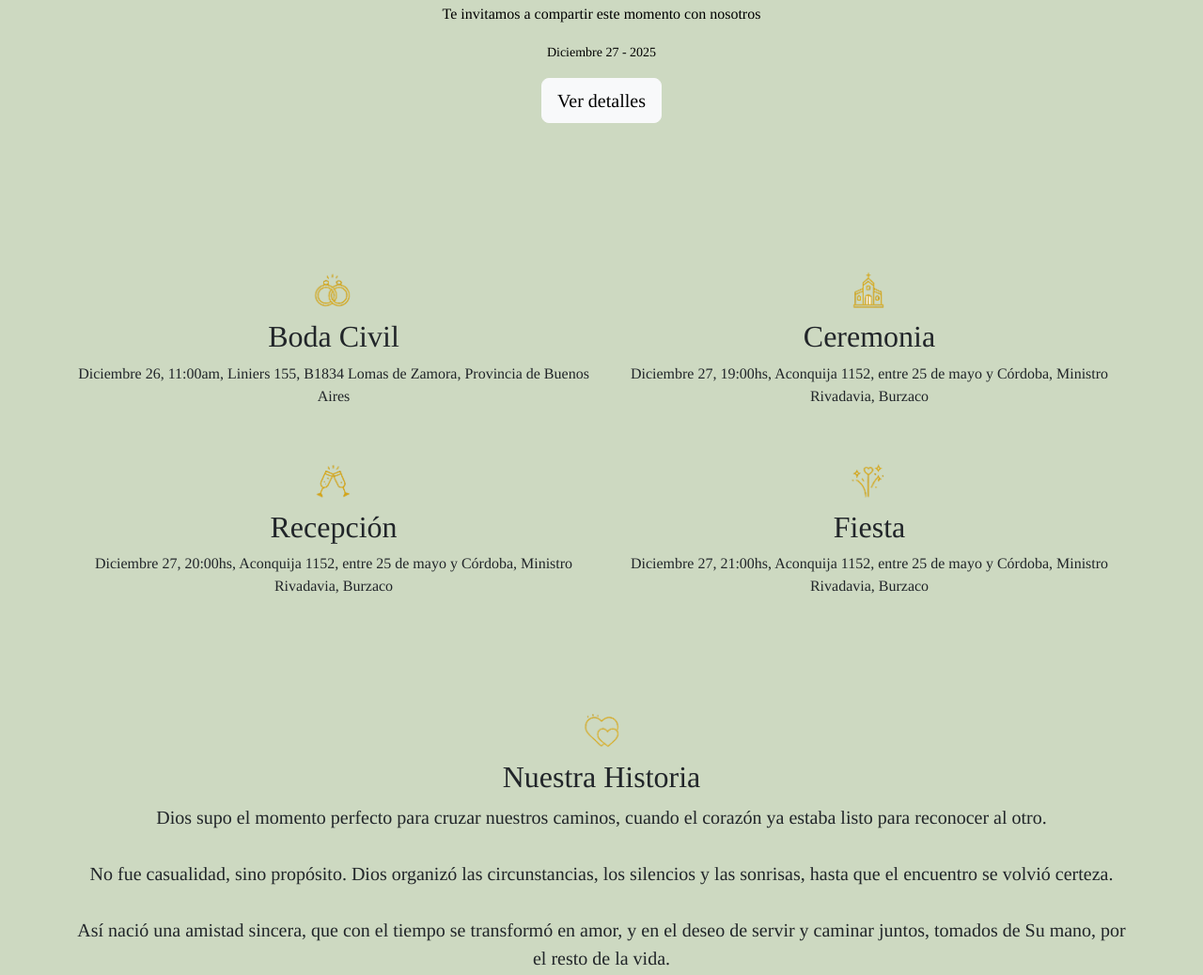
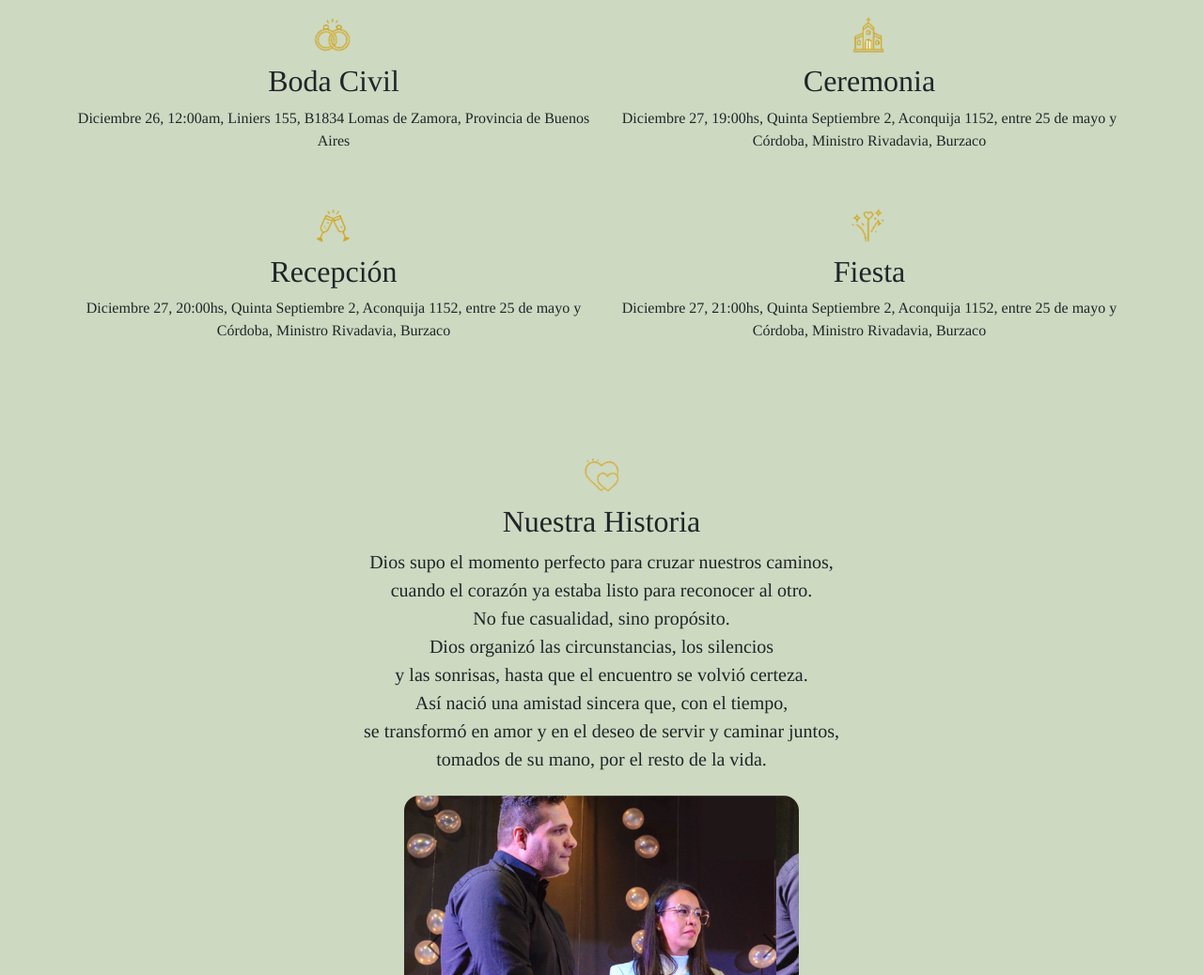
Before and after one commit to invitaciondeboda-ui/bodaNelvia-Nestor, a plain HTML site: page index.html in a window 1280 px wide. Shown: the part 2135-3173 px from the top of the page at 94% size. Drawn offline with nearby package versions, Linux system fonts and the light colour scheme; a web font is replaced by a local one.

Commit message:
Add files via upload
cambios en los textos y direccion

```diff
--- a/index.html
+++ b/index.html
@@ -186,25 +186,7 @@
     <img src="img/encabezado.jpg" alt="Modo" class="img-fluid rounded shadow">
   </section>
 
-   <p class="lead text-center"> Caminaremos juntos confiando  que nuestro Dios <br>guiará nuestros pasos y bendecirá nuestro amor cada día,<br>  por eso decidimos que Dios es el fundamento<br> de nuestro hogar; su amor es el lazo <br>que nos une por siempre"</p>
-
- <p class="lead text-center" style="font-style: italic;">Si Jehová no edificare la casa,<br>
-
-En vano trabajan los que la edifican;<br>
-
-Si Jehová no guardare la ciudad,<br>
-
-En vano vela la guardia. <br>
-
-Salmo 27:1
-</p>
-
-
- <p class="lead text-center" style="font-style: italic;">Si Jehová no edificare la casa,<br>
- Por encima de todo, vístanse de amor, <br>
- que es el vínculo perfecto. <br>
- Colosenses 3:14
-</p>
+   <p class="lead text-center"> Caminaremos juntos confiando  que nuestro Dios <br>guiará nuestros pasos y bendecirá nuestro amor cada día,<br>  por eso decidimos que Dios es el fundamento<br> de nuestro hogar; su amor es el lazo <br>que nos une por siempre" <br> Salmo 27:1 / Colosenses 3:14 </p>
 
   <!-- Hero principal -->
   <section class="hero d-flex align-items-center justify-content-center">
@@ -223,22 +205,22 @@ Salmo 27:1
         <div class="col-md-6">
           <img src="img/anillos.png" alt="Modo" width="60">
           <h2>Boda Civil</h2>
-          <p>Diciembre 26, 11:00am, Liniers 155, B1834 Lomas de Zamora, Provincia de Buenos Aires</p>
+          <p>Diciembre 26, 12:00am, Liniers 155, B1834 Lomas de Zamora, Provincia de Buenos Aires</p>
         </div>
         <div class="col-md-6">
           <img src="img/ceremonia.png" alt="Modo" width="60">
           <h2>Ceremonia</h2>
-          <p>Diciembre 27, 19:00hs, Aconquija 1152, entre 25 de mayo y Córdoba, Ministro Rivadavia, Burzaco</p>
+          <p>Diciembre 27, 19:00hs, Quinta Septiembre 2, Aconquija 1152, entre 25 de mayo y Córdoba, Ministro Rivadavia, Burzaco</p>
         </div>
         <div class="col-md-6">
           <img src="img/recepcion.png" alt="Modo" width="60">
           <h2>Recepción</h2>
-          <p>Diciembre 27, 20:00hs, Aconquija 1152, entre 25 de mayo y Córdoba, Ministro Rivadavia, Burzaco</p>
+          <p>Diciembre 27, 20:00hs, Quinta Septiembre 2,  Aconquija 1152, entre 25 de mayo y Córdoba, Ministro Rivadavia, Burzaco</p>
         </div>
         <div class="col-md-6">
           <img src="img/fiesta.png" alt="Modo" width="60">
           <h2>Fiesta</h2>
-          <p>Diciembre 27, 21:00hs, Aconquija 1152, entre 25 de mayo y Córdoba, Ministro Rivadavia, Burzaco</p>
+          <p>Diciembre 27, 21:00hs, Quinta Septiembre 2,  Aconquija 1152, entre 25 de mayo y Córdoba, Ministro Rivadavia, Burzaco</p>
         </div>
       </div>
     </div>
@@ -249,15 +231,9 @@ Salmo 27:1
     <div class="container">
       <img src="img/historia.png" alt="Modo" width="60">
       <h2 class="text-center">Nuestra Historia</h2>
-      <p class="lead text-center">Dios supo el momento perfecto para cruzar nuestros caminos,
-cuando el corazón ya estaba listo para reconocer al otro.<br><br>
-No fue casualidad, sino propósito.
-Dios organizó las circunstancias, los silencios y las sonrisas,
-hasta que el encuentro se volvió certeza.<br><br>
-Así nació una amistad sincera,
-que con el tiempo se transformó en amor,
-y en el deseo de servir y caminar juntos,
-tomados de Su mano, por el resto de la vida.</p>
+      <p class="lead text-center">Dios supo el momento perfecto para cruzar nuestros caminos, <br>cuando el corazón ya estaba listo para reconocer al otro.<br>
+No fue casualidad, sino propósito. <br> Dios organizó las circunstancias, los silencios <br>y las sonrisas, hasta que el encuentro se volvió certeza.<br>
+Así nació una amistad sincera que, con el tiempo,<br> se transformó en amor y en el deseo de servir y caminar juntos,<br> tomados de su mano, por el resto de la vida.</p>
 
       <!-- Carrusel -->
       <div id="carouselExampleCaptions" class="carousel slide mx-auto my-4"
@@ -326,6 +302,7 @@ tomados de Su mano, por el resto de la vida.</p>
             <img src="img/quinta.png" class="card-img-top" alt="Quinta Setiembre" style="height:250px; object-fit:cover;">
             <div class="card-body">
               <h3 class="card-title" style="color:#4A5A3D;">Ceremonia Religiosa y Fiesta</h3>
+                <p class="card-text"><strong>Quinta Septiembre 2</strong></p>
               <p class="card-text"><strong>Diciembre 27, 19:00hs</strong></p>
               <p class="card-text">Aconquija 1152, entre 25 de mayo y Córdoba, Ministro Rivadavia, Burzaco</p>
               <a href="https://www.google.com/maps/place/Quinta+Setiembre+Eventos/@-34.8305323,-58.3530144,17z/data=!3m1!4b1!4m6!3m5!1s0x95a32b3e36291f85:0xddeed98826e5dfd8!8m2!3d-34.8305367!4d-58.3504395!16s%2Fg%2F11cn4n7bwc?entry=ttu&g_ep=EgoyMDI1MTAyMC4wIKXMDSoASAFQAw%3D%3D"
@@ -413,6 +390,12 @@ tomados de Su mano, por el resto de la vida.</p>
 
 
 
+ <p class="lead text-center" style="font-style: italic;">Si Jehová no edificare la casa,<br>
+ Por encima de todo, vístanse de amor, <br>
+ que es el vínculo perfecto. <br>
+ Colosenses 3:14
+</p>
+
 
 
   <!-- Los esperamos -->
```
